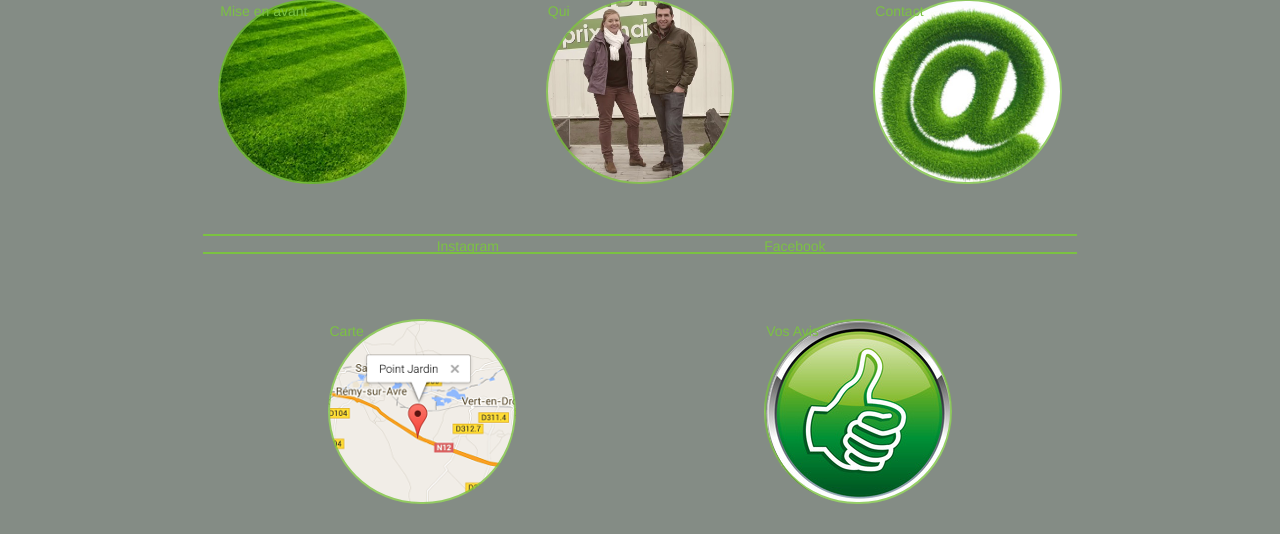
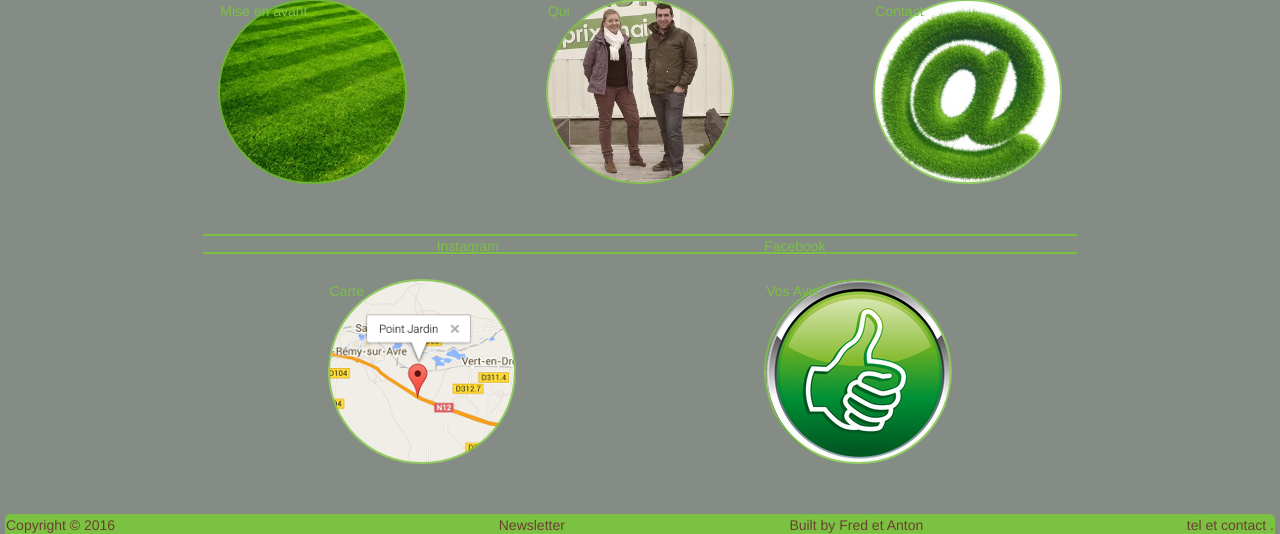
Before and after one commit to AntoineVincent/point_jardin, a PHP site: page / in a window 1280 px wide. Shown: the part 296-830 px from the top of the page. Run offline with PHP 8.4, Linux system fonts and the light colour scheme.

Commit message:
ajustements

```diff
--- a/css/style.css
+++ b/css/style.css
@@ -97,6 +97,3 @@ footer {
 	border-radius: 100px;
 	border:solid rgba(123,194,66,0.8) 2px;
 }
-.reso {
-	height: 60px;
-}
--- a/index.html
+++ b/index.html
@@ -65,12 +65,12 @@
 				<div class="row vide">
 					<div class="col-md-12"></div>
 				</div>
-				<div class="row reso">
+				<div class="row ">
 					<div class="col-md-offset-2 col-md-2 barre"></div>
 					<div class="col-md-1 barre">
 						<a href="https://www.instagram.com/">Instagram</a>
 					</div>
-					<div class="col-md-2 barre instafb"></div>
+					<div class="col-md-2 barre"></div>
 					<div class="col-md-1 barre">
 						<a href="https://www.facebook.com/PointJardin/">Facebook</a>
 					</div>
```
Also changed, not shown: images/insfac.jpg (added), images/insfac1.jpg (added).
